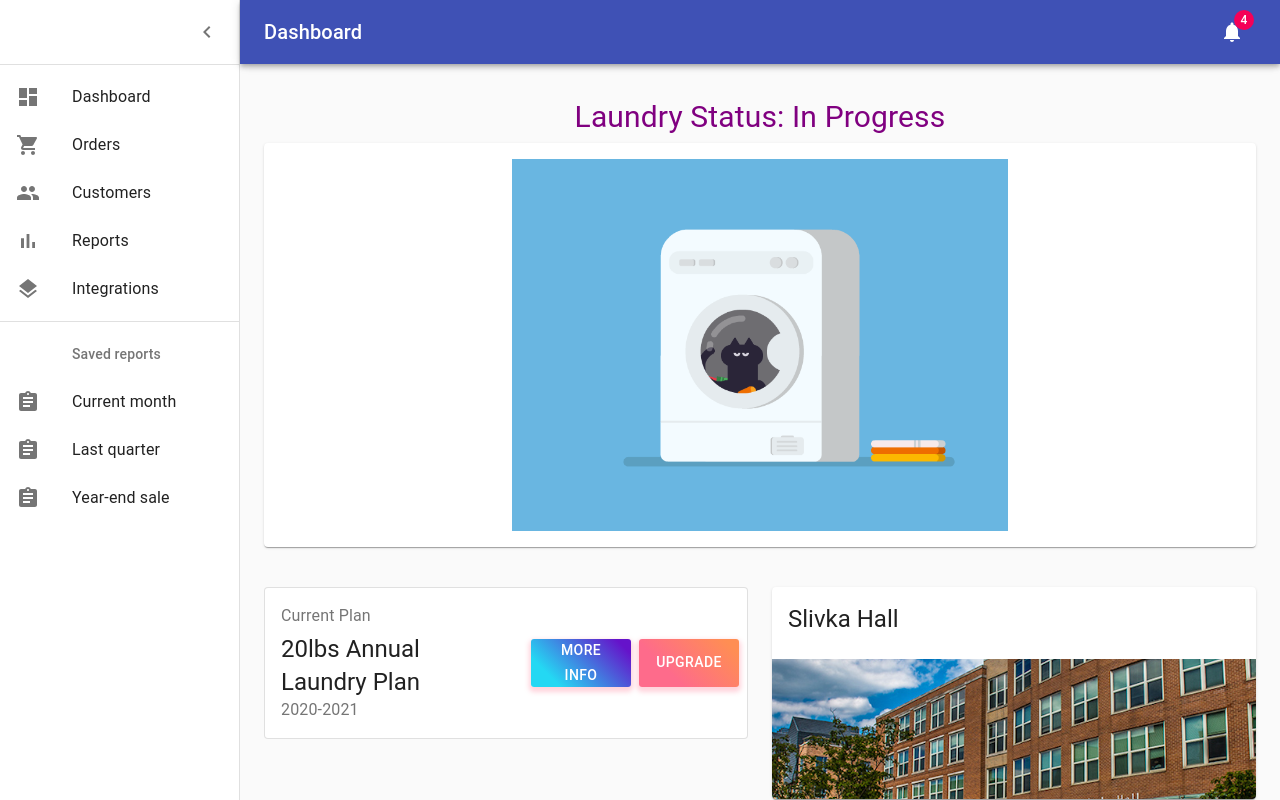
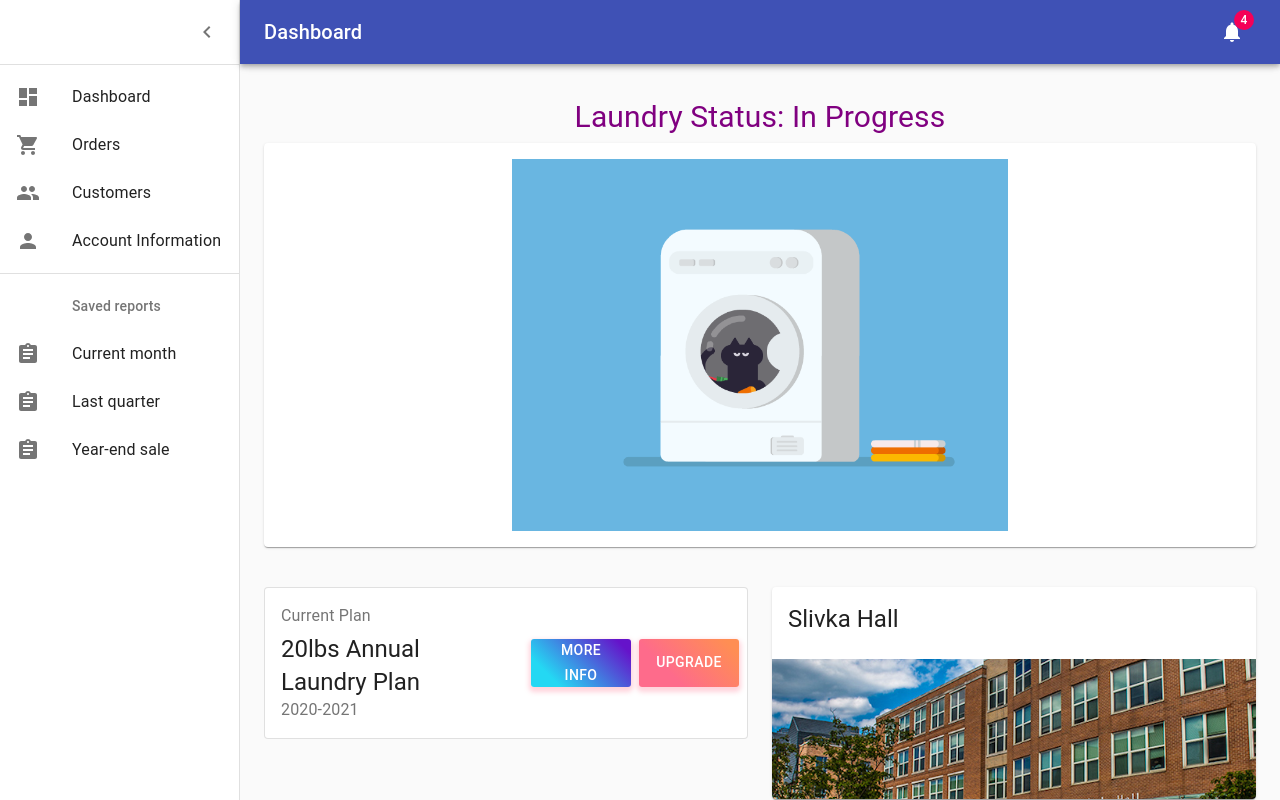
Before and after one commit to nshtech/rez-essentials-laundry, a React (Create React App) app: page / in a window 1280 px wide. Built offline with nearby package versions, Linux system fonts and the light colour scheme.

Commit message:
Update listItems.js

```diff
--- a/src/components/listItems.js
+++ b/src/components/listItems.js
@@ -9,6 +9,7 @@ import PeopleIcon from '@material-ui/icons/People';
 import BarChartIcon from '@material-ui/icons/BarChart';
 import LayersIcon from '@material-ui/icons/Layers';
 import AssignmentIcon from '@material-ui/icons/Assignment';
+import PersonIcon from '@material-ui/icons/Person';
 
 export const mainListItems = (
   <div>
@@ -32,6 +33,17 @@ export const mainListItems = (
     </ListItem>
     <ListItem button>
       <ListItemIcon>
+        <PersonIcon />
+      </ListItemIcon>
+      <ListItemText primary="Account Information" />
+    </ListItem>
+
+
+  </div>
+);
+
+/*    <ListItem button>
+      <ListItemIcon>
         <BarChartIcon />
       </ListItemIcon>
       <ListItemText primary="Reports" />
@@ -41,9 +53,7 @@ export const mainListItems = (
         <LayersIcon />
       </ListItemIcon>
       <ListItemText primary="Integrations" />
-    </ListItem>
-  </div>
-);
+    </ListItem> */
 
 export const secondaryListItems = (
   <div>
```
